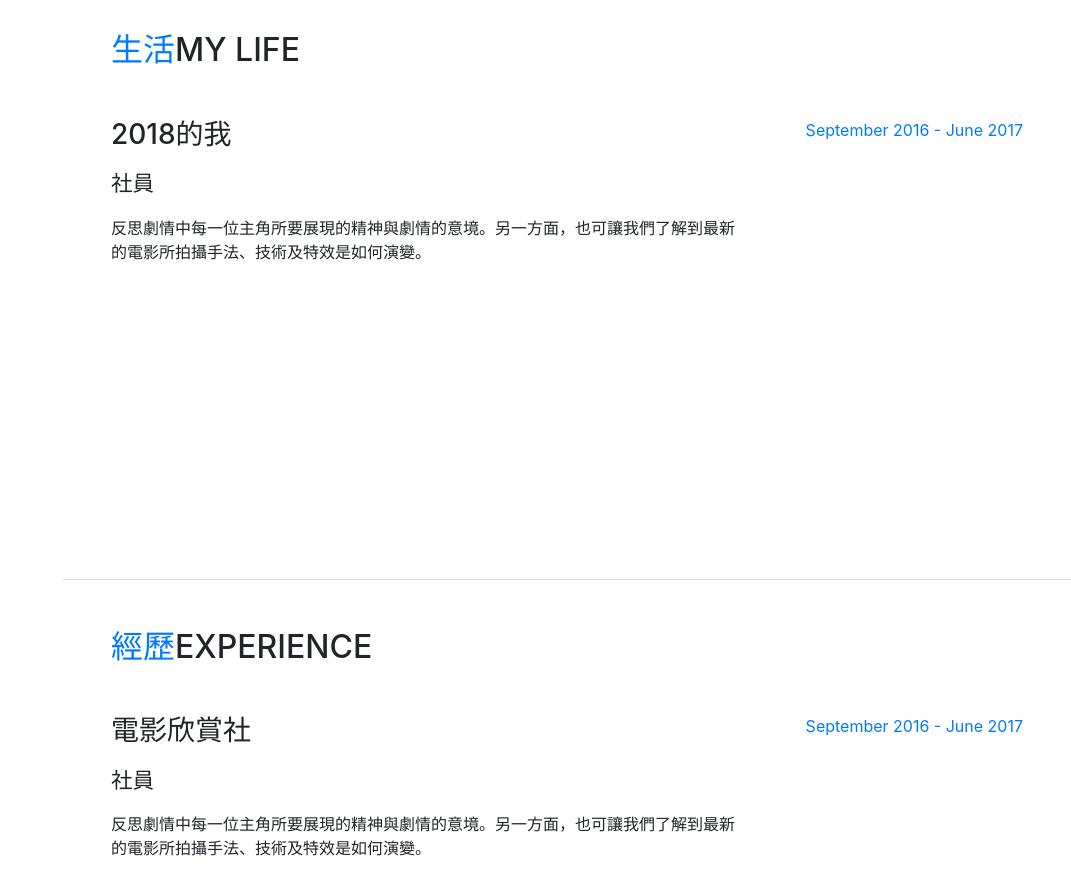
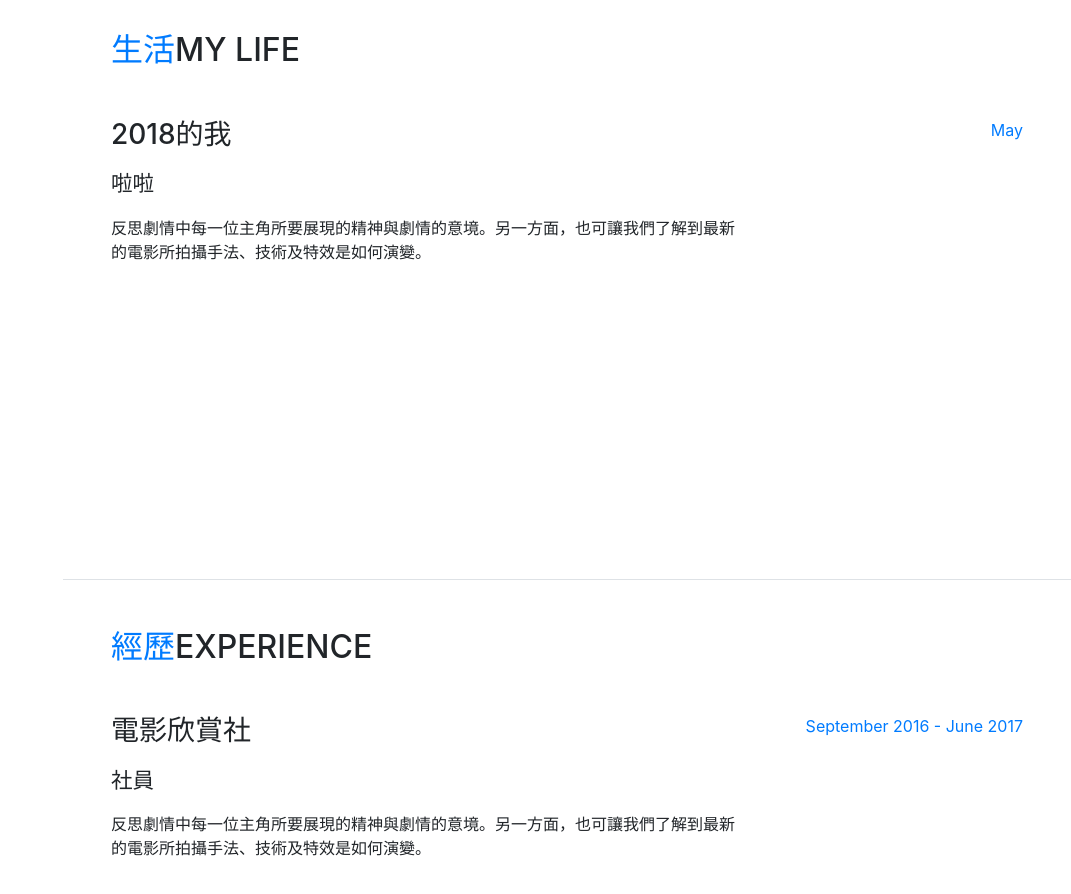
Before and after one commit to austin871023/austin871023.github.io, a website with bundled scripts: page index.html in a window 1280 px wide. Shown: the part 1020-1914 px from the top of the page, without its empty margins (209-1280 px from the left). Built offline with nearby package versions, Linux system fonts and the light colour scheme; a web font is replaced by a local one.

Commit message:
Update index.html

```diff
--- a/index.html
+++ b/index.html
@@ -126,11 +126,11 @@
           <div class="resume-item d-flex flex-column flex-md-row mb-5">
             <div class="resume-content mr-auto">
               <h3 class="mb-0">2018的我</h3>
-              <div class="subheading mb-3">社員</div>
+              <div class="subheading mb-3">啦啦</div>
               <p> 反思劇情中每一位主角所要展現的精神與劇情的意境。另一方面，也可讓我們了解到最新的電影所拍攝手法、技術及特效是如何演變。</P>
 			  </div>
             <div class="resume-date text-md-right">
-              <span class="text-primary">September 2016 - June 2017</span>
+              <span class="text-primary">May</span>
             </div>
           </div>
 </section>
```
